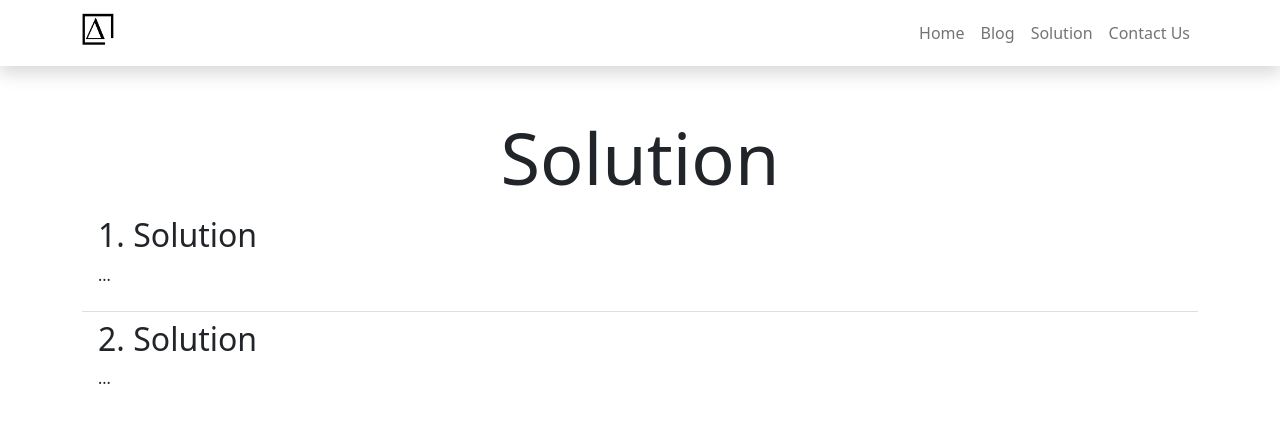
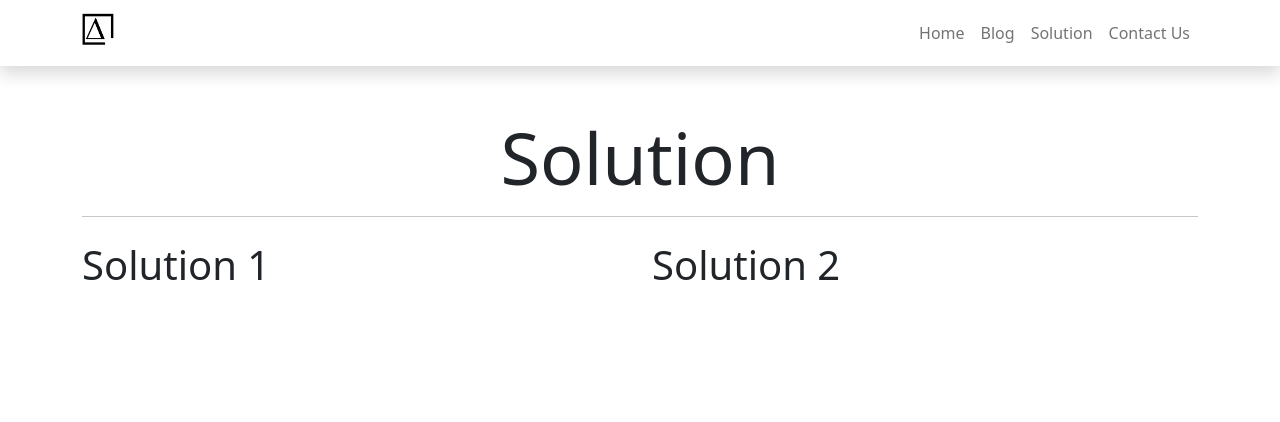
Before and after one commit to janoshr/DeltaSqrd-site, a Next.js app: page /solution in a window 1280 px wide. Shown: the top 422 px of the page. Built offline with nearby package versions, Linux system fonts and the light colour scheme.

Commit message:
solutions page divided into two columns

```diff
--- a/pages/solution/index.tsx
+++ b/pages/solution/index.tsx
@@ -14,16 +14,21 @@ export default function Solution() {
           <h1 className="display-2 text-center">
             Solution
           </h1>
-          <ul className="list-group list-group-flush">
-            <li className="list-group-item">
-              <h2>1. Solution</h2>
-              <p>...</p>
-            </li>
-            <li className="list-group-item">
-              <h2>2. Solution</h2>
-              <p>...</p>
-            </li>
-          </ul>
+          <hr />
+          <div className="row mt-4">
+            <div className="col">
+              <h1>Solution 1</h1>
+              {
+                // content for solution 1
+              }
+            </div>
+            <div className="col">
+              <h1>Solution 2</h1>
+              {
+                // content for solution 2
+              }
+            </div>
+          </div>
         </div>
       </main>
     </>
```
